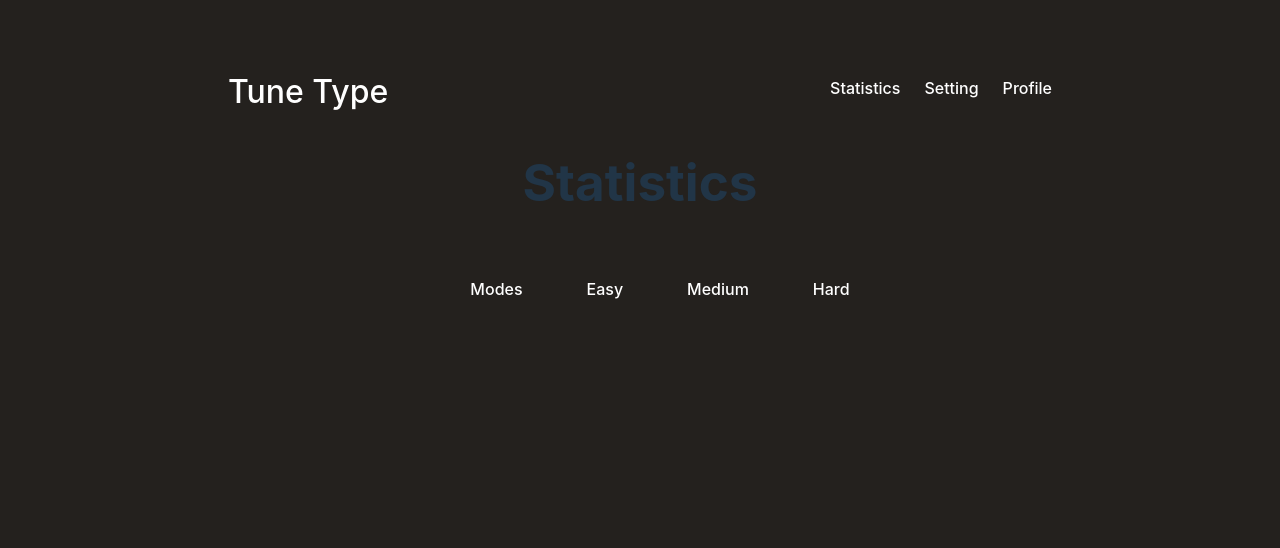
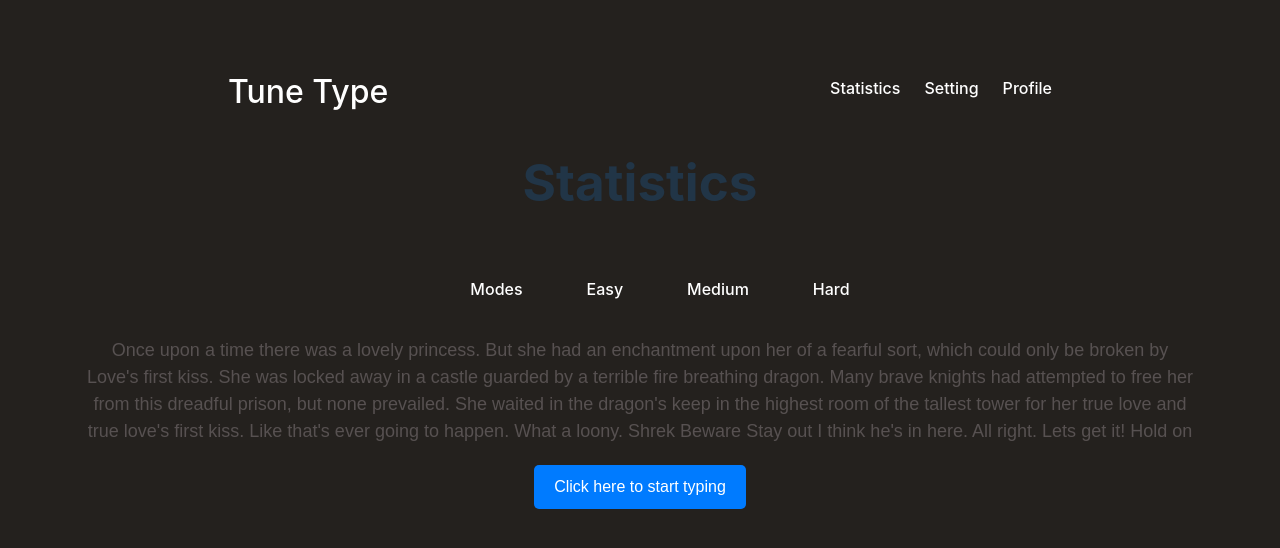
Before and after one commit to TrevorHong/TuneType, a React (Vite) app in the folder app/: page /statistics in a window 1280 px wide. Shown: the top 548 px of the page. Built offline with nearby package versions, Linux system fonts and the light colour scheme.

Commit message:
Merge of Typing and UI Branch

```diff
--- a/app/src/App.tsx
+++ b/app/src/App.tsx
@@ -6,6 +6,7 @@ import {Route, Routes} from "react-router-dom"
 import Profile from './pages/Profile.tsx'
 import Statistics from './pages/Statistics.tsx'
 import Settings from './pages/Settings.tsx'
+import Typing from './Components/TypingMenu/Typing.tsx'
 
 function App() {
 
@@ -19,9 +20,8 @@ function App() {
       <Route path = "/profile" element = {<Profile/>}></Route>
     </Routes>
    </div>
-
-
    <Modes/>
+   <Typing></Typing>
     </>
   )
 }
--- /dev/null
+++ b/app/src/Components/TypingMenu/Typing.css
@@ -0,0 +1,76 @@
+#root {
+    max-width: 1280px;
+    margin: 0 auto;
+    padding: 2rem;
+    text-align: center;
+  }
+
+  .logo {
+    height: 6em;
+    padding: 1.5em;
+    will-change: filter;
+    transition: filter 300ms;
+  }
+  .logo:hover {
+    filter: drop-shadow(0 0 2em #646cffaa);
+  }
+  .logo.react:hover {
+    filter: drop-shadow(0 0 2em #61dafbaa);
+  }
+
+  @keyframes logo-spin {
+    from {
+      transform: rotate(0deg);
+    }
+    to {
+      transform: rotate(360deg);
+    }
+  }
+
+  @media (prefers-reduced-motion: no-preference) {
+    a:nth-of-type(2) .logo {
+      animation: logo-spin infinite 20s linear;
+    }
+  }
+
+  .card {
+    padding: 2em;
+  }
+
+  .read-the-docs {
+    color: #888;
+  }
+  .App {
+    font-family: sans-serif;
+    text-align: center;
+    margin: 20px;
+  }
+
+  .paragraph {
+    font-size: 18px;
+    line-height: 1.5;
+    margin-bottom: 20px;
+  }
+
+  .correct {
+    color: rgb(255, 255, 255);
+  }
+
+  .incorrect {
+    color: rgb(87, 81, 81);
+  }
+
+  .clickable-area {
+    display: inline-block;
+    padding: 10px 20px;
+    margin-bottom: 20px;
+    background-color: #007bff;
+    color: white;
+    cursor: pointer;
+    border-radius: 5px;
+  }
+
+  .hidden-textarea {
+    position: absolute;
+    left: -9999px;
+  }
--- /dev/null
+++ b/app/src/Components/TypingMenu/Typing.tsx
@@ -0,0 +1,53 @@
+import React, { useState, useRef } from 'react';
+import './Typing.css';
+
+const Typing = () => {
+  const [input, setInput] = useState('');
+  const textareaRef = useRef<HTMLTextAreaElement>(null);
+  const paragraph = "Once upon a time there was a lovely princess. " +
+  "But she had an enchantment upon her of a fearful sort, " +
+  "which could only be broken by Love's first kiss. " +
+  "She was locked away in a castle guarded by a terrible fire breathing dragon. " +
+  "Many brave knights had attempted to free her from this dreadful prison, but none prevailed. " +
+  "She waited in the dragon's keep in the highest room of the tallest tower for her true love and true love's first kiss. " +
+  "Like that's ever going to happen. What a loony. Shrek Beware Stay out I think he's in here. " +
+  "All right. Lets get it! Hold on";
+
+  const handleChange = (e: React.ChangeEvent<HTMLTextAreaElement>) => {
+    setInput(e.target.value);
+  };
+
+  const handleClick = () => {
+    if (textareaRef.current) {
+      textareaRef.current.focus();
+    }
+  };
+
+  return (
+    <div className="App">
+      <p className="paragraph">
+        {paragraph.split('').map((char, index) => (
+          <span
+            key={index}
+            className={input[index] === char ? 'correct' : 'incorrect'}
+          >
+            {char}
+          </span>
+        ))}
+      </p>
+      <div className="clickable-area" onClick={handleClick}>
+        Click here to start typing
+      </div>
+      <textarea
+        ref={textareaRef}
+        value={input}
+        onChange={handleChange}
+        rows={4}
+        cols={50}
+        className="hidden-textarea"
+      />
+    </div>
+  );
+};
+
+export default Typing;
--- a/app/src/index.css
+++ b/app/src/index.css
@@ -52,7 +52,7 @@ button:focus-visible {
 @media (prefers-color-scheme: dark) {
   :root {
     color: #213547;
-    background-color: #e0dfdf;
+    background-color: rgb(111, 111, 138);
   }
   a:hover {
     color: #bbb7b7;
```
